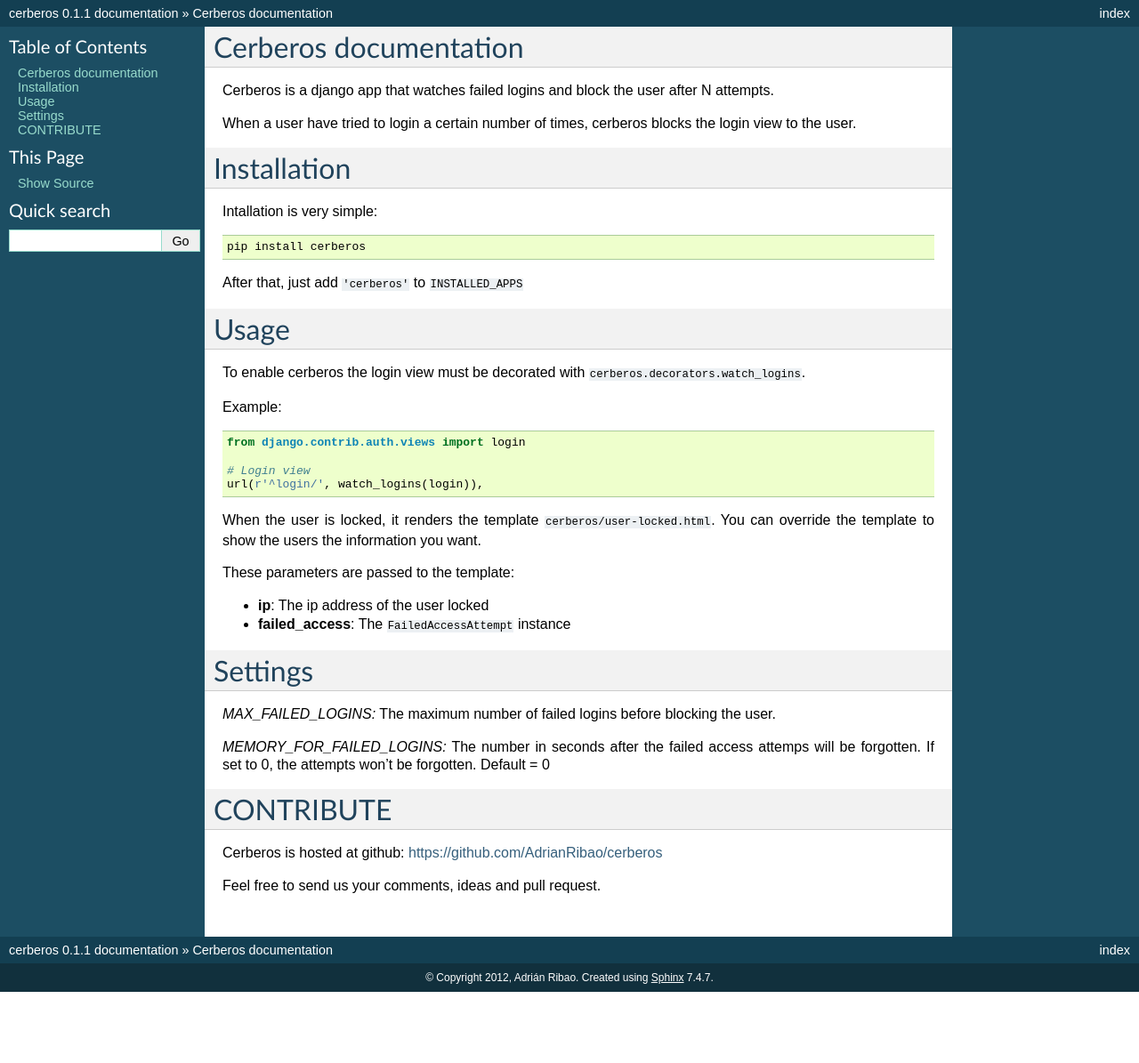
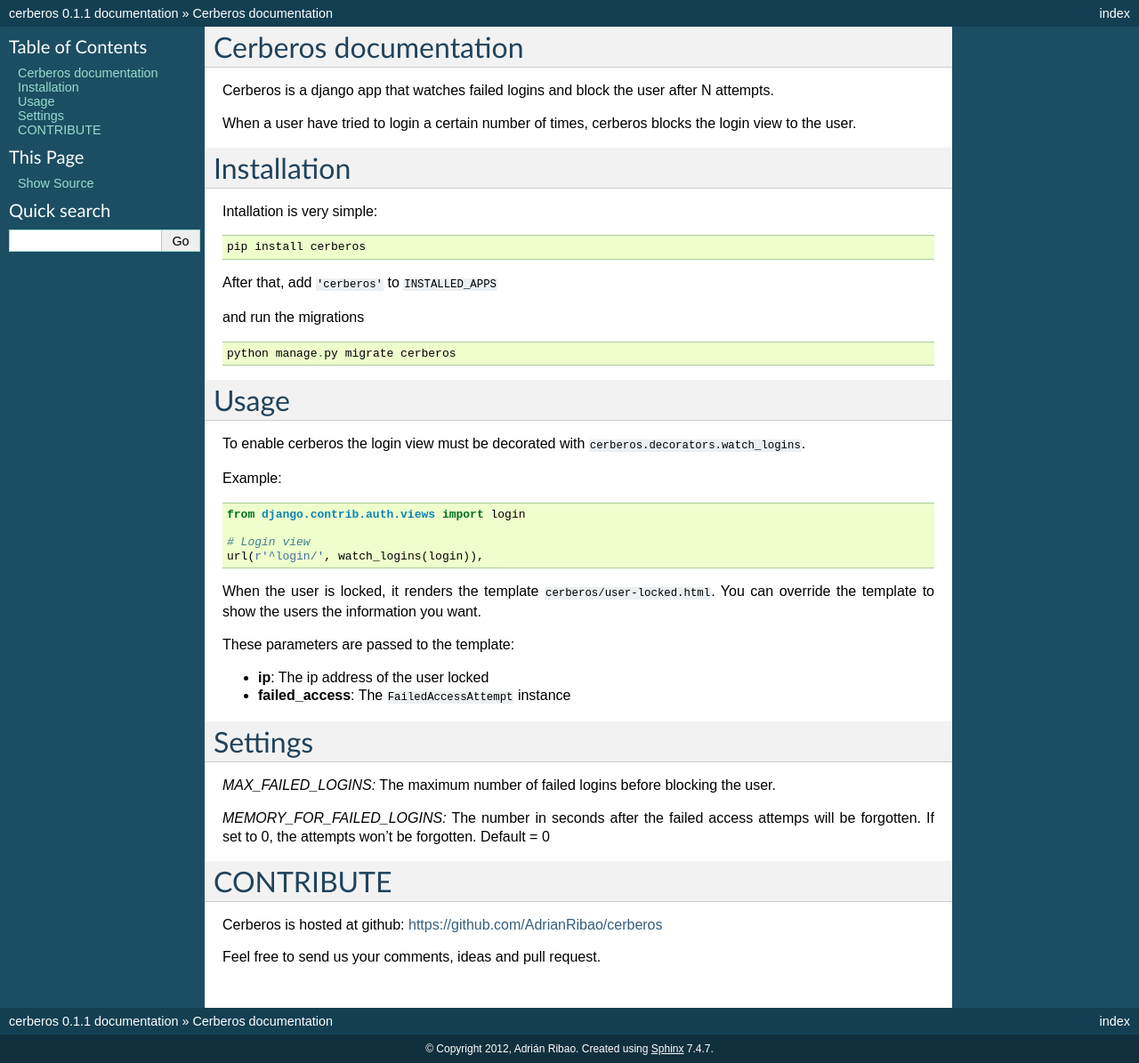
Before and after one commit to AdrianRibao/cerberos, a Sphinx documentation site: the page built from docs/source/index.rst, in a window 1280 px wide. Shown: the whole page at 89% size. Built offline with Sphinx 7.4.7, drawn with Linux system fonts in a browser that asks for light colours; formulas are drawn with MathJax 3; before the commit the page ends 1115 px from its top, so only the background shows below that.

Commit message:
added migrations step in docs

```diff
--- a/docs/source/index.rst
+++ b/docs/source/index.rst
@@ -19,7 +19,13 @@
 
     pip install cerberos
 
-After that, just add ``'cerberos'`` to ``INSTALLED_APPS``
+After that, add ``'cerberos'`` to ``INSTALLED_APPS``
+
+and run the migrations
+
+.. code::
+
+    python manage.py migrate cerberos
 
 Usage
 =====
```
